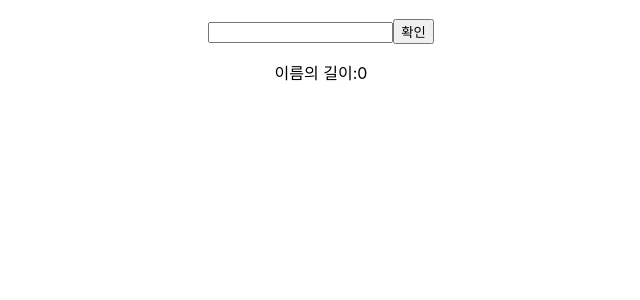
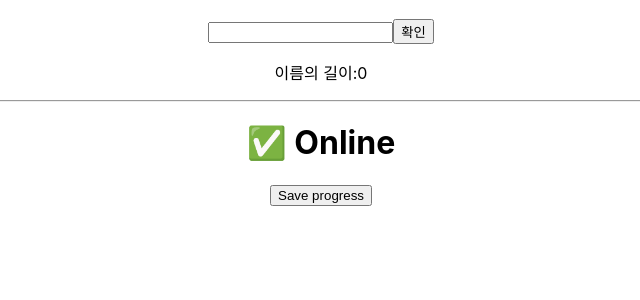
Before and after one commit to hj-Seong/2023-react-hook, a React (Create React App) app in the folder react-hook/: page / in a window 1280 px wide. Shown: the top 300 px of the page, without its empty margins (319-959 px from the left). Built offline with nearby package versions, Linux system fonts and the light colour scheme.

Commit message:
0613 커스텀훅 확인

```diff
--- a/react-hook/src/App.js
+++ b/react-hook/src/App.js
@@ -1,5 +1,7 @@
 import './App.css';
 import { useCallback, useMemo, useState } from 'react'
+import StatusBar from './components/StatusBar';
+import SaveButton from './components/SaveButton';
 
 function App() {
   // onChange와 연결 되어있는 값은 바로 사용하기보단 : 연결된 값은 언제든지 바뀔수있는값
@@ -69,6 +71,9 @@
       <p>이름의 길이:{memoCountName}</p>
       <p>{memoTakeWord}</p>
 
+      <hr></hr>
+      <StatusBar />
+      <SaveButton />
     </div>
   );
 }
--- /dev/null
+++ b/react-hook/src/components/SaveButton.jsx
@@ -0,0 +1,15 @@
+import React from 'react'
+import { useOnlineStatus } from '../hook/useOnlineStatus'
+
+export default function SaveButton() {
+  const isOnline = useOnlineStatus();
+  function handleSaveClick() {
+    console.log('✅ Progress saved');
+  }
+
+  return (
+    <button disabled={!isOnline} onClick={handleSaveClick}>
+        {isOnline ? 'Save progress' : 'Reconnecting...'}
+    </button>
+  )
+}
--- /dev/null
+++ b/react-hook/src/components/StatusBar.jsx
@@ -0,0 +1,9 @@
+import React from 'react'
+import { useOnlineStatus } from '../hook/useOnlineStatus'
+
+export default function StatusBar() {
+  const isOnline = useOnlineStatus();
+  return (
+    <h1>{isOnline ? '✅ Online' : '❌ Disconnected'}</h1>
+  )
+}
--- /dev/null
+++ b/react-hook/src/hook/useOnlineStatus.js
@@ -0,0 +1,20 @@
+import { useState, useEffect } from 'react';
+
+export function useOnlineStatus() {
+  const [isOnline, setIsOnline] = useState(true);
+  useEffect(() => {
+    function handleOnline() {
+      setIsOnline(true);
+    }
+    function handleOffline() {
+      setIsOnline(false);
+    }
+    window.addEventListener('online', handleOnline);
+    window.addEventListener('offline', handleOffline);
+    return () => {
+      window.removeEventListener('online', handleOnline);
+      window.removeEventListener('offline', handleOffline);
+    };
+  }, []);
+  return isOnline;
+}
```
